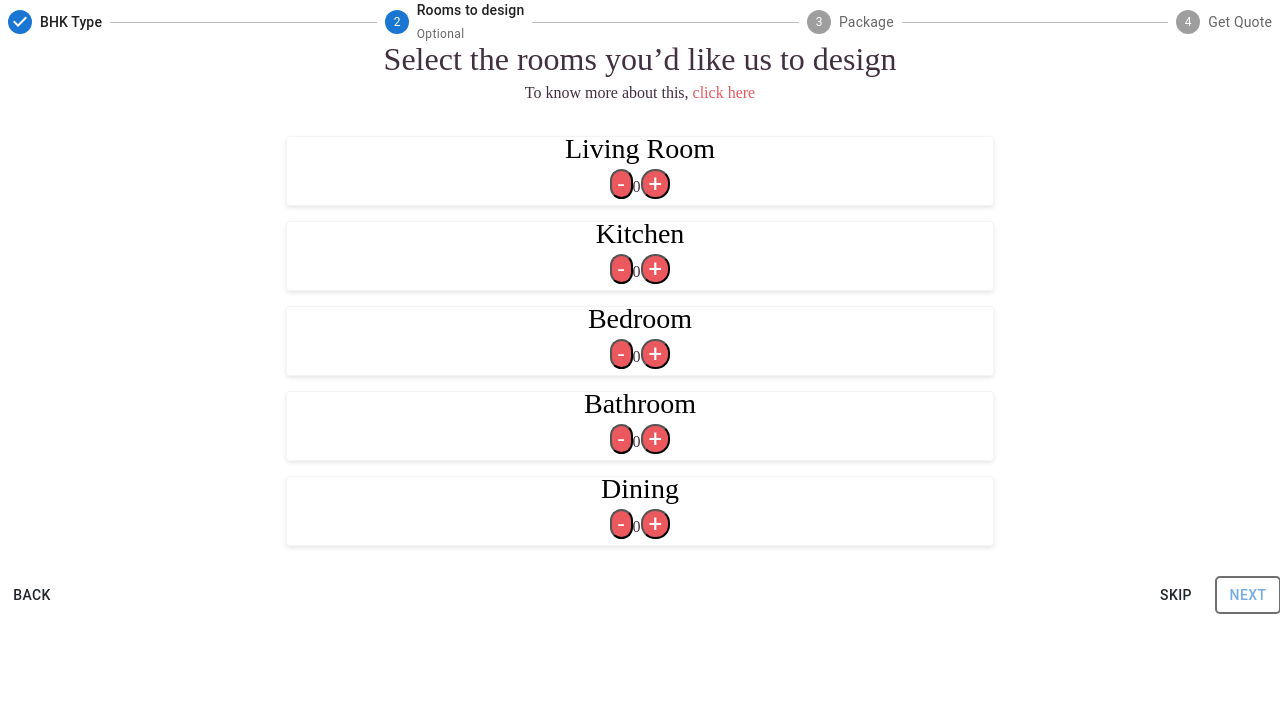
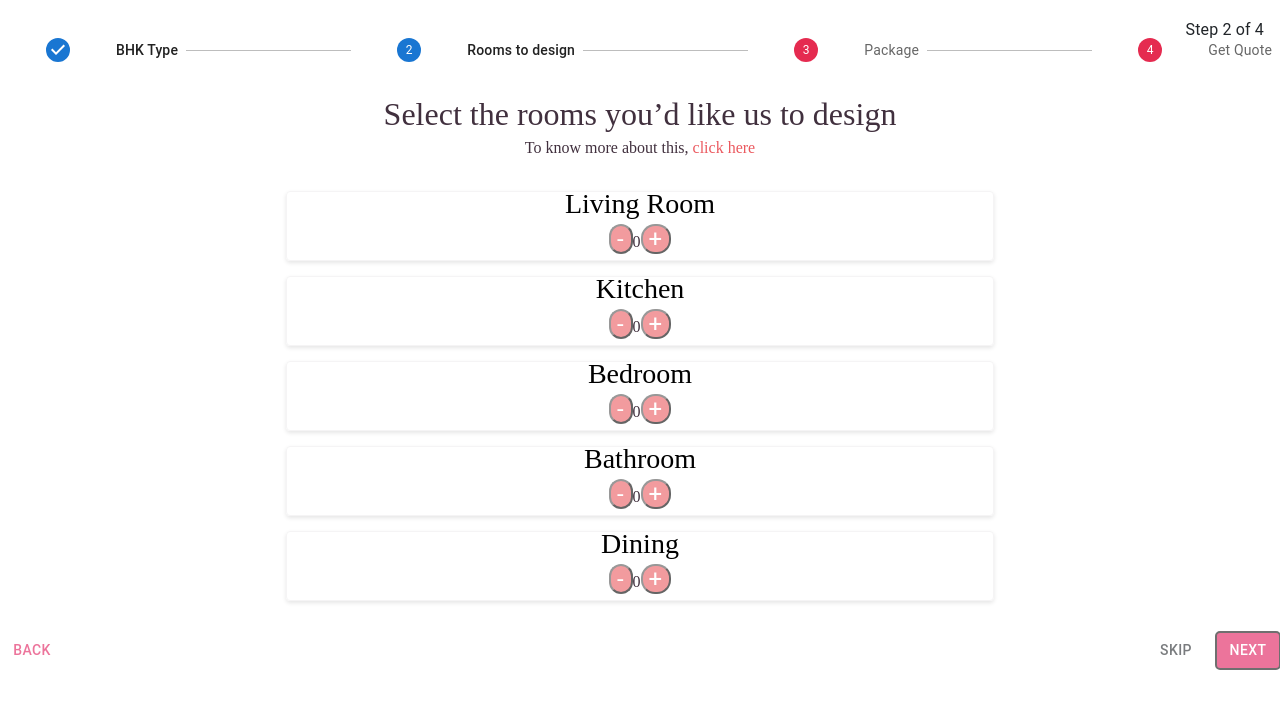
Before and after one commit to Nithin1294/intartica_demo, a React (Create React App) app: page / in a window 1280 px wide. Both pictures are taken after a click on the button "NEXT". Shown: the top 708 px of the page. Built offline with nearby package versions, Linux system fonts and the light colour scheme.

Commit message:
changesi in Estimatorpart

```diff
--- a/src/components/Estcounter.jsx
+++ b/src/components/Estcounter.jsx
@@ -2,71 +2,84 @@ import React, { Component } from 'react';
 import "./estcounter.css";
 
 class Estcounter extends Component {
-    state = { count:0 }
+    state = {
+        livingRoomCount: 0,
+        kitchenCount: 0,
+        bedroomCount: 0,
+        bathroomCount: 0,
+        diningCount: 0
+    };
 
-    onIncrement = () => {
-        this.setState((prevState) => ({ count: prevState.count + 1 }))
-      }
-    onDecrement = () => {
-        this.setState((prevState) => ({ count: prevState.count - 1 }))
-      }
+    onIncrement = (room) => {
+        this.setState((prevState) => ({ [`${room}Count`]: prevState[`${room}Count`] + 1 }));
+    };
+
+    onDecrement = (room) => {
+        this.setState((prevState) => ({
+            [`${room}Count`]: Math.max(prevState[`${room}Count`] - 1, 0)
+        }));
+    };
+
     render() {
-        const { count } = this.state
+        const { livingRoomCount, kitchenCount, bedroomCount, bathroomCount, diningCount } = this.state;
+
         return (
-            <>
             <div className='m-container text-center'>
                 <h1>Select the rooms you’d like us to design</h1>
-                <p>To know more about this, <span className=' s'>click here</span></p>
+                <p>To know more about this, <span className='s'>click here</span></p>
                 <div className='text-center'>
-                <div className='d-flex  card'>
+                    <div className='d-flex card'>
+                        <div>
                             <h1>Living Room</h1>
                             <div>
-                        <button onClick={this.onDecrement}>-</button>
-                        {count}
-                        <button onClick={this.onIncrement}>+</button>
+                                <button onClick={() => this.onDecrement('livingRoom')}>-</button>
+                                {livingRoomCount}
+                                <button onClick={() => this.onIncrement('livingRoom')}>+</button>
+                            </div>
                         </div>
                     </div>
                     <div className='d-flex card'>
+                        <div>
                             <h1>Kitchen</h1>
                             <div>
-                        <button onClick={this.onDecrement}>-</button>
-                        {count}
-                        <button onClick={this.onIncrement}>+</button>
+                                <button onClick={() => this.onDecrement('kitchen')}>-</button>
+                                {kitchenCount}
+                                <button onClick={() => this.onIncrement('kitchen')}>+</button>
+                            </div>
                         </div>
                     </div>
                     <div className='d-flex card'>
+                        <div>
                             <h1>Bedroom</h1>
                             <div>
-                        <button onClick={this.onDecrement}>-</button>
-                        {count}
-                        <button onClick={this.onIncrement}>+</button>
+                                <button onClick={() => this.onDecrement('bedroom')}>-</button>
+                                {bedroomCount}
+                                <button onClick={() => this.onIncrement('bedroom')}>+</button>
+                            </div>
                         </div>
                     </div>
                     <div className='d-flex card'>
+                        <div>
                             <h1>Bathroom</h1>
                             <div>
-                        <button onClick={this.onDecrement}>-</button>
-                        {count}
-                        <button onClick={this.onIncrement}>+</button>
+                                <button onClick={() => this.onDecrement('bathroom')}>-</button>
+                                {bathroomCount}
+                                <button onClick={() => this.onIncrement('bathroom')}>+</button>
+                            </div>
                         </div>
                     </div>
                     <div className='d-flex card'>
+                        <div>
                             <h1>Dining</h1>
                             <div>
-                        <button onClick={this.onDecrement}>-</button>
-                        {count}
-                        <button onClick={this.onIncrement}>+</button>
+                                <button onClick={() => this.onDecrement('dining')}>-</button>
+                                {diningCount}
+                                <button onClick={() => this.onIncrement('dining')}>+</button>
                             </div>
-
-
                         </div>
-
                     </div>
-
-
                 </div>
-
-        </>
+            </div>
         );
     }
 }
--- a/src/components/Estimatorpart.css
+++ b/src/components/Estimatorpart.css
@@ -11,7 +11,7 @@
 
 
 }
-.right-button{
+button{
     border-radius: 24px;
     opacity: 0.6;
     background: #E01859;
@@ -25,3 +25,8 @@
     letter-spacing: 0.75px;
     text-transform: uppercase;
 }
+button:hover{
+    background-color: #E01859;
+
+
+}
--- a/src/components/Estimatorpart.jsx
+++ b/src/components/Estimatorpart.jsx
@@ -9,9 +9,12 @@ import Estimator from './Estimator';
 import Estcounter from './Estcounter';
 import Package from './package';
 import Download from './Download';
+
 import "./Estimatorpart.css";
 
 const steps = ['BHK Type', 'Rooms to design', 'Package', 'Get Quote'];
+
+
 
 export default function HorizontalLinearStepper() {
   const [activeStep, setActiveStep] = React.useState(0);
@@ -60,22 +63,35 @@ export default function HorizontalLinearStepper() {
   };
 
   return (
-    <Box sx={{ width: '100%' }}>
+
+    <Box sx={{ width: '100%',position: 'relative'  }}>
+
+
+      <Typography
+        variant="subtitle1"
+        sx={{ position: 'absolute', top: 0, right: 0, margin: 2 }}
+      >
+        Step {activeStep + 1} of {steps.length}
+      </Typography>
       <Stepper activeStep={activeStep}>
         {steps.map((label, index) => {
           const stepProps = {};
           const labelProps = {};
           if (isStepOptional(index)) {
             labelProps.optional = (
-              <Typography variant="caption">Optional</Typography>
+              <Typography variant="caption"></Typography>
             );
           }
           if (isStepSkipped(index)) {
             stepProps.completed = false;
           }
           return (
-            <Step key={label} {...stepProps}>
-              <StepLabel {...labelProps}>{label}</StepLabel>
+            <Step key={label} {...stepProps}
+            sx={{ backgroundColor: 'white', '& .MuiStepIcon-root': { color: '#E52B50', margin: '38px' } }}>
+              <StepLabel {...labelProps}
+               sx={{ backgroundColor: 'white', '& .MuiStepIcon-root': { color: '#E52B50', margin: '38px' } }}>
+
+		{label}</StepLabel>
             </Step>
           );
         })}
@@ -102,7 +118,7 @@ export default function HorizontalLinearStepper() {
               color="inherit"
               disabled={activeStep === 0}
               onClick={handleBack}
-              sx={{ mr: 1 }}
+              sx={{ mr: 1 ,color:'#E01859'}}
 
             >
               Back
@@ -114,7 +130,7 @@ export default function HorizontalLinearStepper() {
               </Button>
             )}
 
-            <Button  className="right-button" onClick={handleNext}>
+            <Button sx={{ backgroundColor: '#E01859',color:'white' ,'&:hover':{backgroundColor:'#E52B50'}}}  onClick={handleNext}>
               {activeStep === steps.length - 1 ? 'Finish' : 'Next'}
             </Button>
           </Box>
```
Also changed, not shown: src/App.js (+25 -0 lines), src/components/step.jsx (added, +12 -0 lines), src/components/stepNavigation.jsx (added, +10 -0 lines), src/index.css (+84 -0 lines), src/components/estcounter.css (line endings or trailing spaces), src/images/Logo.jpg (added). Lines whose indentation alone changed are shown as unchanged.
